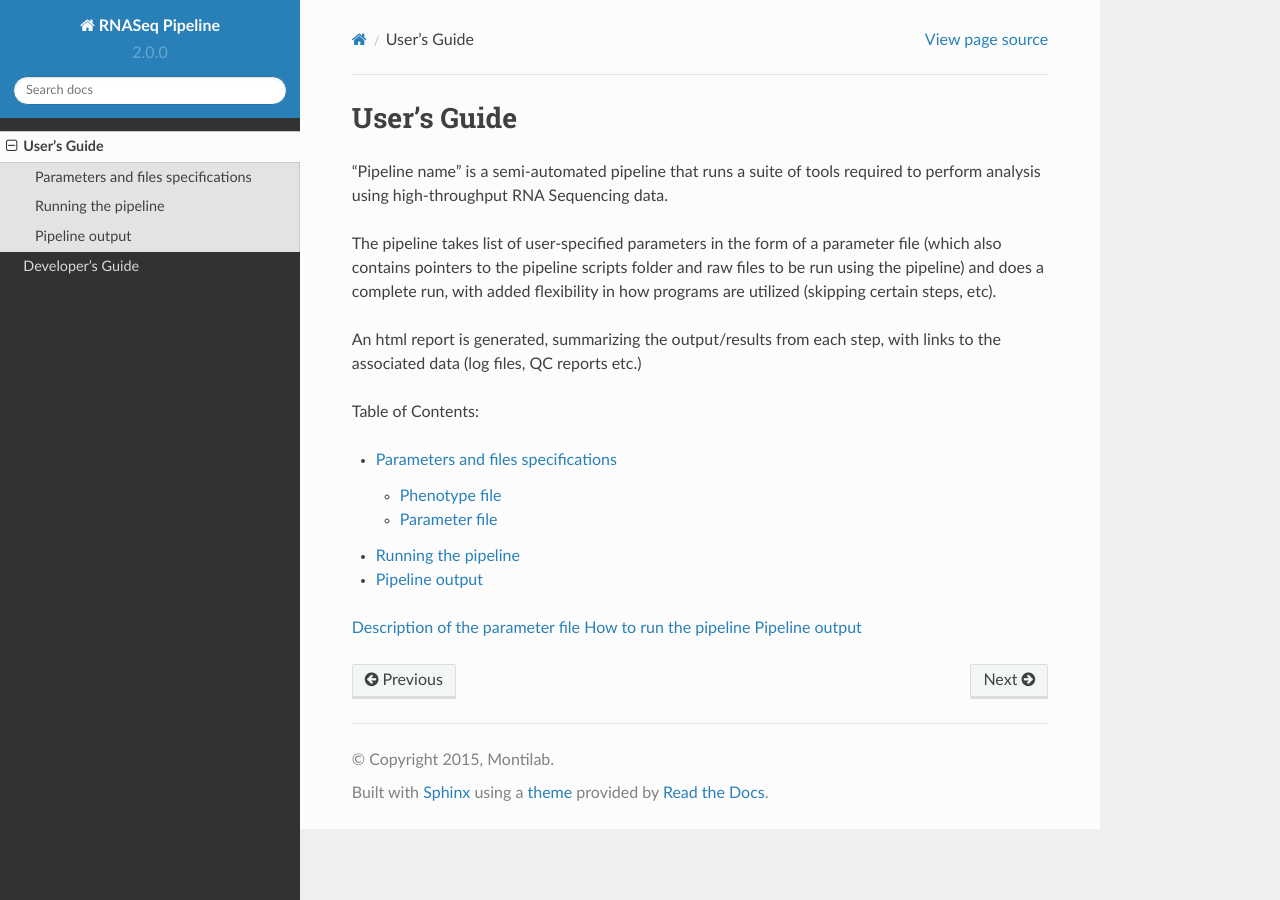
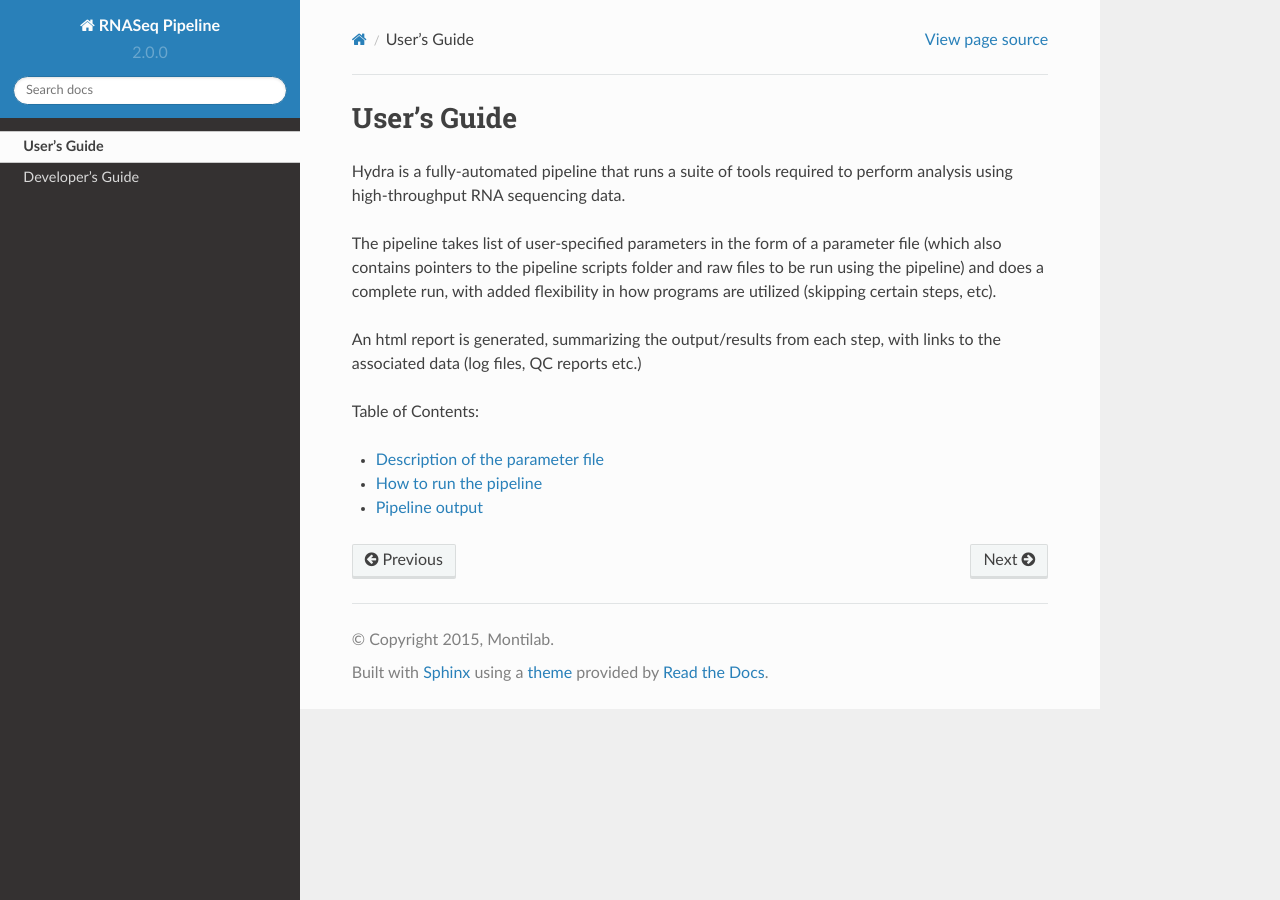
Before and after one commit to tetomonti/Hydra, a Sphinx documentation site: the page built from docs/user_docs/index.rst, in a window 1280 px wide. Built offline with Sphinx 7.4.7 and the Read the Docs theme 2.0.0, drawn with Linux system fonts in a browser that asks for light colours.

Commit message:
updated documentation part 4

```diff
--- a/docs/dev_docs/documentation.rst
+++ b/docs/dev_docs/documentation.rst
@@ -5,7 +5,7 @@
 Introduction
 ============
 
-To build the docs, from the root dirctory `CBMgithub/tools/RNASeq_pipeline`::
+To build the docs, from the root dirctory ::
 
   make docs
 
--- a/docs/user_docs/index.rst
+++ b/docs/user_docs/index.rst
@@ -3,7 +3,7 @@
  User's Guide
 ==============
 
-"Pipeline name" is a semi-automated pipeline that runs a suite of tools required to perform analysis using high-throughput RNA Sequencing data.
+Hydra is a fully-automated pipeline that runs a suite of tools required to perform analysis using high-throughput RNA sequencing data.
 
 The pipeline takes list of user-specified parameters in the form of a parameter file (which also contains pointers to the pipeline scripts folder
 and raw files to be run using the pipeline) and does a complete run, with added flexibility in how programs are utilized
@@ -13,16 +13,6 @@ An html report is generated, summarizing the output/results from each step, with
 
 Table of Contents:
 
-.. toctree::
-   :maxdepth: 2
-
-
-   parameters.rst
-   running.rst
-   output.rst
-
-
-
-`Description of the parameter file <parameters.rst>`__
-`How to run the pipeline <running.rst>`__
-`Pipeline output <output.rst>`__
+- `Description of the parameter file <parameters.rst>`__
+- `How to run the pipeline <running.rst>`__
+- `Pipeline output <output.rst>`__
```
Also changed, not shown: docs/dev_docs/index.rst (+4 -4 lines).
